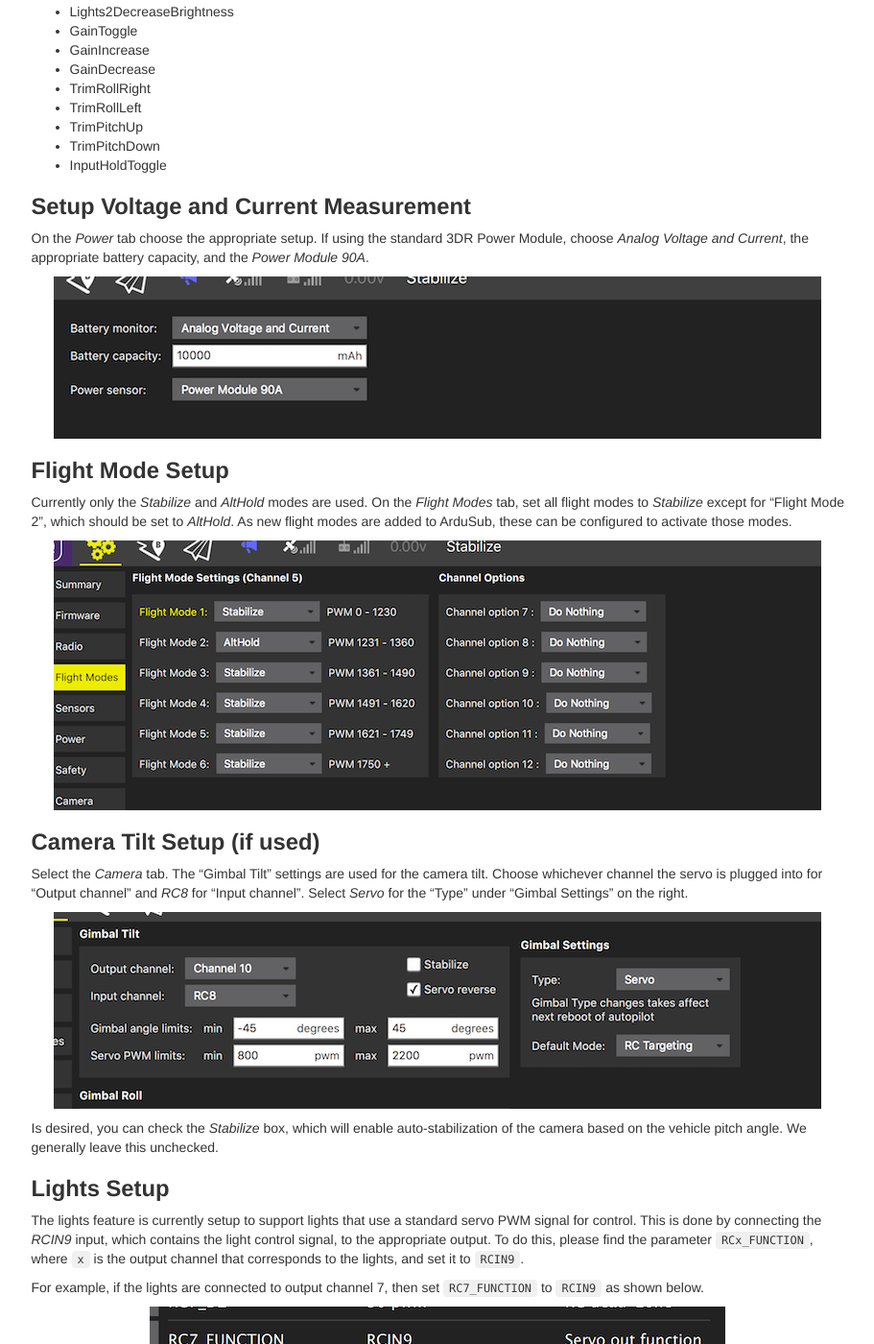
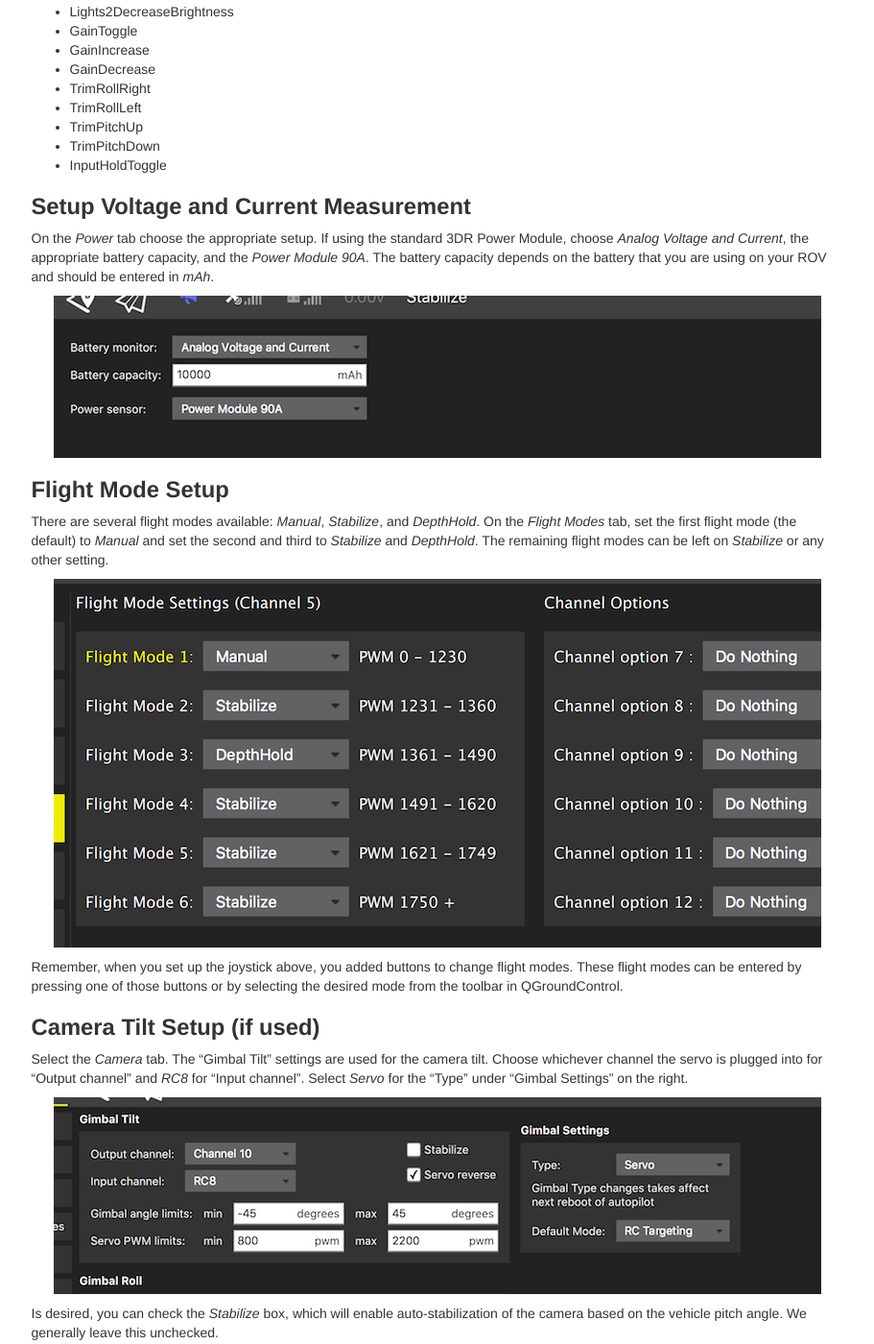
Before and after one commit to bluerobotics/retired-ardusub-docs, a Jekyll site: the page built from pages/initial-setup.md, in a window 1280 px wide and 1400 px high, scrolled down 4734 px. Shown: the whole window at 96% size, without its empty margins (330-1241 px from the left). Built offline with Jekyll 4.4.1, drawn with Linux system fonts in a browser that asks for light colours; nearby versions of some CDN libraries; some web fonts are replaced; comment, search, counter and statistics services are not loaded.

Commit message:
Flight mode updates.

```diff
--- a/pages/initial-setup.md
+++ b/pages/initial-setup.md
@@ -172,15 +172,17 @@ The following is a list of functions that can be assigned to buttons:
 
 ## Setup Voltage and Current Measurement
 
-On the *Power* tab choose the appropriate setup. If using the standard 3DR Power Module, choose *Analog Voltage and Current*, the appropriate battery capacity, and the *Power Module 90A*.
+On the *Power* tab choose the appropriate setup. If using the standard 3DR Power Module, choose *Analog Voltage and Current*, the appropriate battery capacity, and the *Power Module 90A*. The battery capacity depends on the battery that you are using on your ROV and should be entered in *mAh*.
 
 <img src="/images/qgc/power-setup-1.png" class="img-responsive img-center" />
 
 ## Flight Mode Setup
 
-Currently only the *Stabilize* and *AltHold* modes are used. On the *Flight Modes* tab, set all flight modes to *Stabilize* except for "Flight Mode 2", which should be set to *AltHold*. As new flight modes are added to ArduSub, these can be configured to activate those modes.
+There are several flight modes available: *Manual*, *Stabilize*, and *DepthHold*. On the *Flight Modes* tab, set the first flight mode (the default) to *Manual* and set the second and third to *Stabilize* and *DepthHold*. The remaining flight modes can be left on *Stabilize* or any other setting.
 
 <img src="/images/qgc/flight-mode-setup-1.png" class="img-responsive img-center" />
+
+Remember, when you set up the joystick above, you added buttons to change flight modes. These flight modes can be entered by pressing one of those buttons or by selecting the desired mode from the toolbar in QGroundControl.
 
 ## Camera Tilt Setup (if used)
 
```
Also changed, not shown: images/qgc/flight-mode-setup-1.png.
